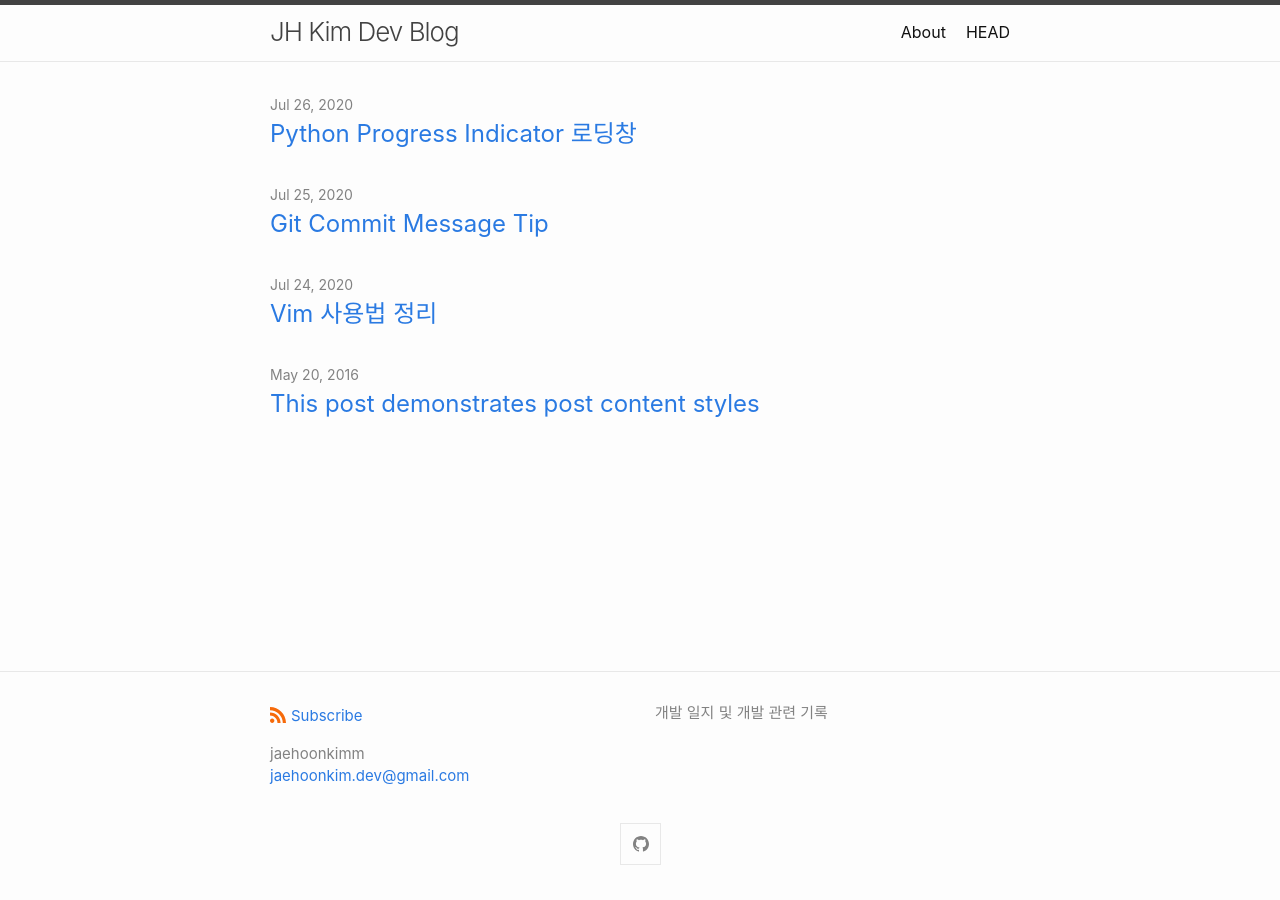
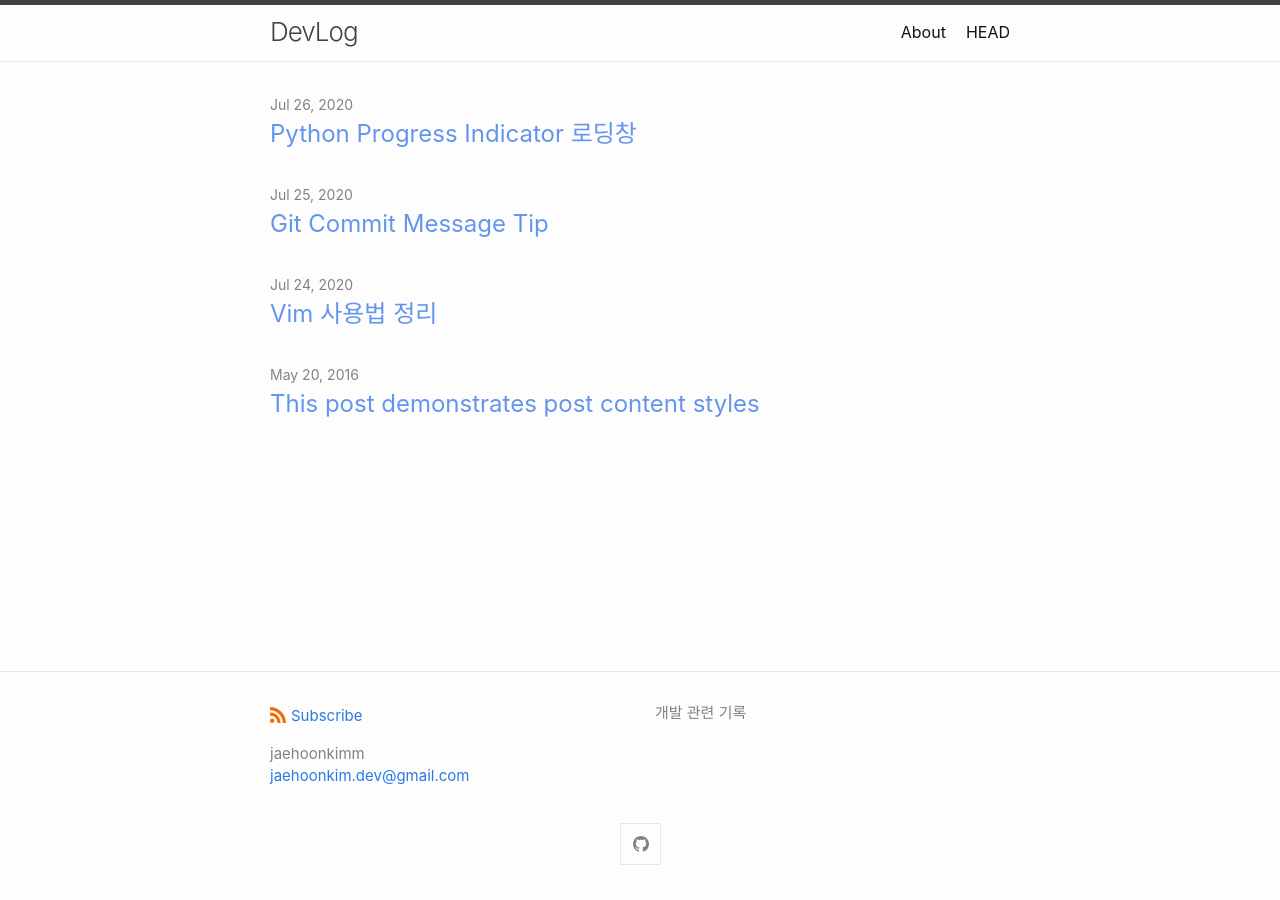
Before and after one commit to jaehoonkimm/jaehoonkimm.github.io, a Jekyll site: the page built from index.md, in a window 1280 px wide. Built offline with Jekyll 4.4.1, drawn with Linux system fonts in a browser that asks for light colours.

Commit message:
mod _config.yml for change blog title

```diff
--- a/_config.yml
+++ b/_config.yml
@@ -1,9 +1,9 @@
-title: JH Kim Dev Blog
+title: DevLog
 author:
   name: jaehoonkimm
   email: jaehoonkim.dev@gmail.com
 description: > # this means to ignore newlines until "show_excerpts:"
-    개발 일지 및 개발 관련 기록
+    개발 관련 기록
 show_excerpts: false # set to true to show excerpts on the homepage
 
 # Minima date format
--- a/_sass/minima/_layout.scss
+++ b/_sass/minima/_layout.scss
@@ -230,6 +230,7 @@
 .post-link {
   display: block;
   @include relative-font-size(1.5);
+  color: cornflowerblue;
 }
 
 
```
